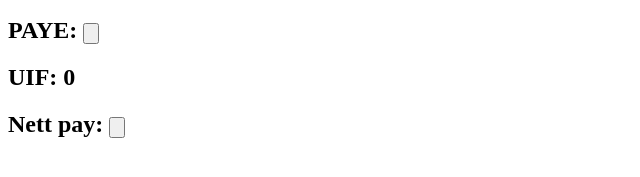
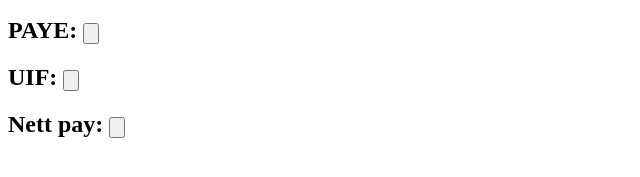
Before and after one commit to KeraCha/Proj_PayCalc, a plain HTML site: page Index.html in a window 1280 px wide. Shown: the part 247-424 px from the top of the page, 0-640 px from the left. Drawn offline with Linux system fonts and the light colour scheme.

Commit message:
Including the latest HTML to statging 2 from staging 1

```diff
--- a/Index.html
+++ b/Index.html
@@ -35,7 +35,7 @@
         <h2 id="Calculation results">Calculation Results:</h2>
 
         <h2>PAYE: <label id="paye-result"><input type="button" value=""></label></h2>
-        <h2>UIF: <label id="uif-result">0</label></h2>
+        <h2>UIF: <label id="uif-result"><input type="button" value=""></label></h2>
         <h2>Nett pay: <label id="nettpay_result"><input type="button" value=""></label></h2>
     </section>
 
@@ -45,7 +45,7 @@
         function test() {
             calculate();
         }
-        console.log("test");
+        //console.log("test");
 
     </script>
 
```
